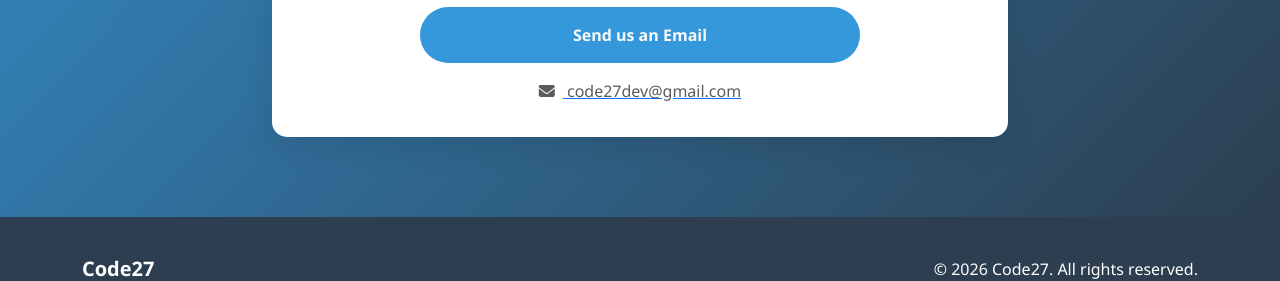
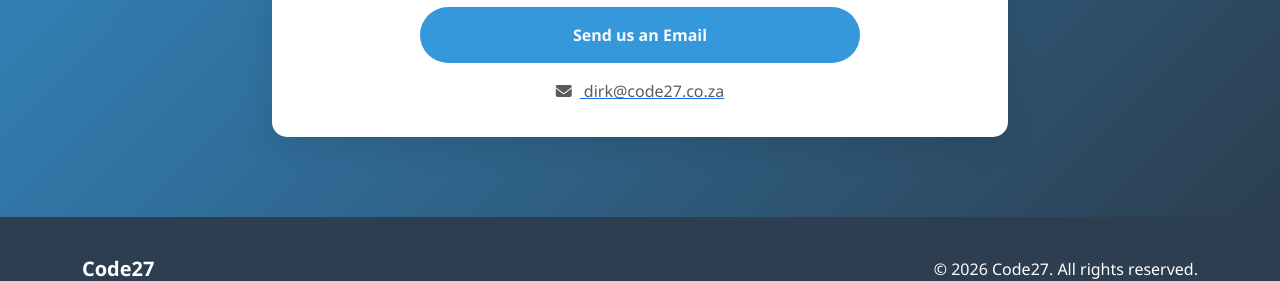
Before and after one commit to dirkcuys/code27.co.za, a Jekyll site: the page built from index.html, in a window 1280 px wide and 900 px high, scrolled down 2496 px. Shown: the part 529-810 px from the top of the window. Built offline with Jekyll 4.4.1, drawn with Linux system fonts in a browser that asks for light colours.

Commit message:
Update email address for contact

```diff
--- a/index.html
+++ b/index.html
@@ -207,10 +207,10 @@ services:
                   <script src="/assets/js/contact-form.js"></script>
                   <contact-form uuid="075711c3-5ae6-4095-a4f8-cef040571e28" source="landing-page"></contact-form>
 
-                  <a href="mailto:code27dev@gmail.com">
+                  <a href="mailto:contact@code27.co.za">
                     <p class="text-muted mb-0">
                     <i class="fas fa-envelope me-2"></i>
-                    code27dev@gmail.com
+                    dirk@code27.co.za
                     </p>
                   </a>
                 </div>
```
